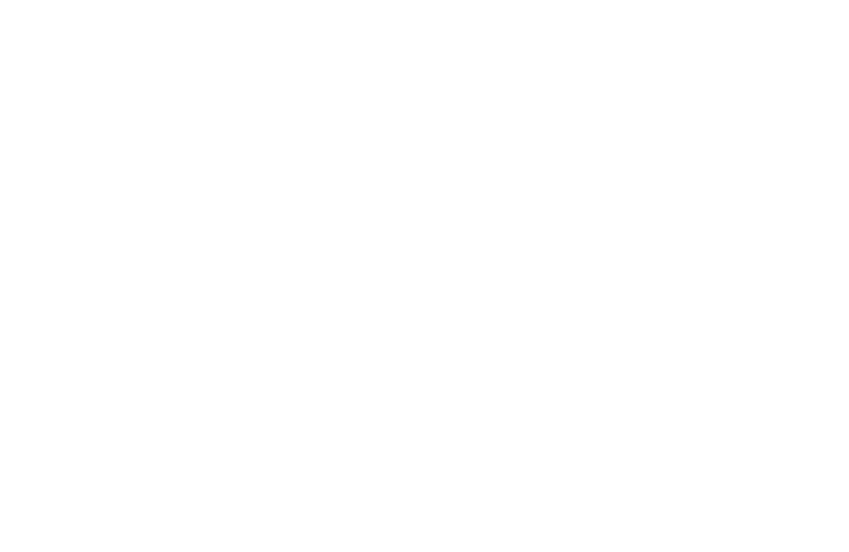
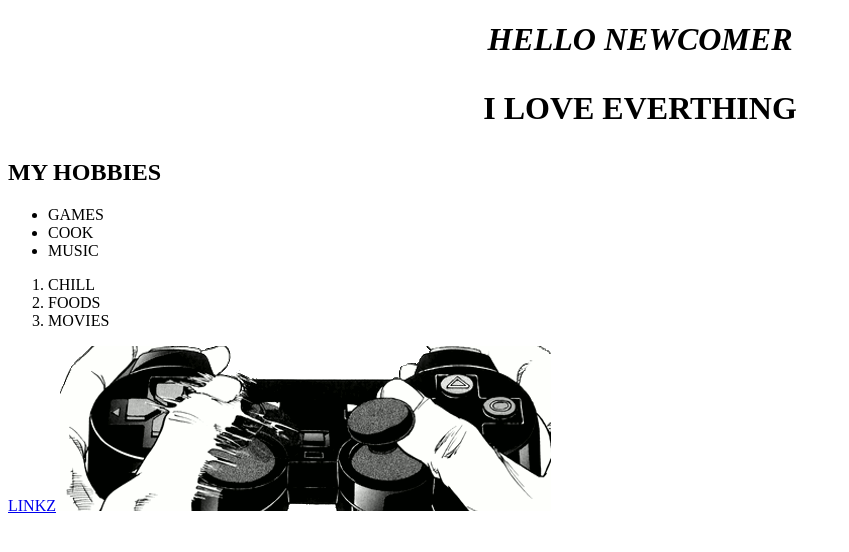
Before and after one commit to manilynrecto/html-basic-progb, a plain HTML site: page villacarlos.html.html in a window 1280 px wide. Shown: the whole page, without its empty margins (0-849 px from the left). Drawn offline with Linux system fonts and the light colour scheme.

Commit message:
first commit

```diff
--- a/villacarlos.html.html
+++ b/villacarlos.html.html
@@ -4,10 +4,31 @@
 <head>
 
 </head>
+<!--Unordered List/Bullets -->
 
 
-<h1></h1>
+<title> PERSONAL BLOG </title>
 
+<h1><center><strong><em>HELLO NEWCOMER</em></strong></center><h1>
+
+<center><p>I LOVE EVERTHING</p></center>
+
+<h2> MY HOBBIES </h2>
+
+<ul>
+	<li>GAMES</li>
+	<li>COOK</li>
+	<li>MUSIC</li>
+</ul>
+
+<ol>
+	<li>CHILL</li>
+	<li>FOODS</li>
+	<li>MOVIES</li>
+</ol>
+
+ <a href="LINKZ.html">LINKZ</a>
+<img src= "giphy.gif" alt="giphy"/>
 
 
 <body>
```
Also changed, not shown: GIF.html (added, +11 -0 lines), giphy.gif (added), images.jpg (added).
